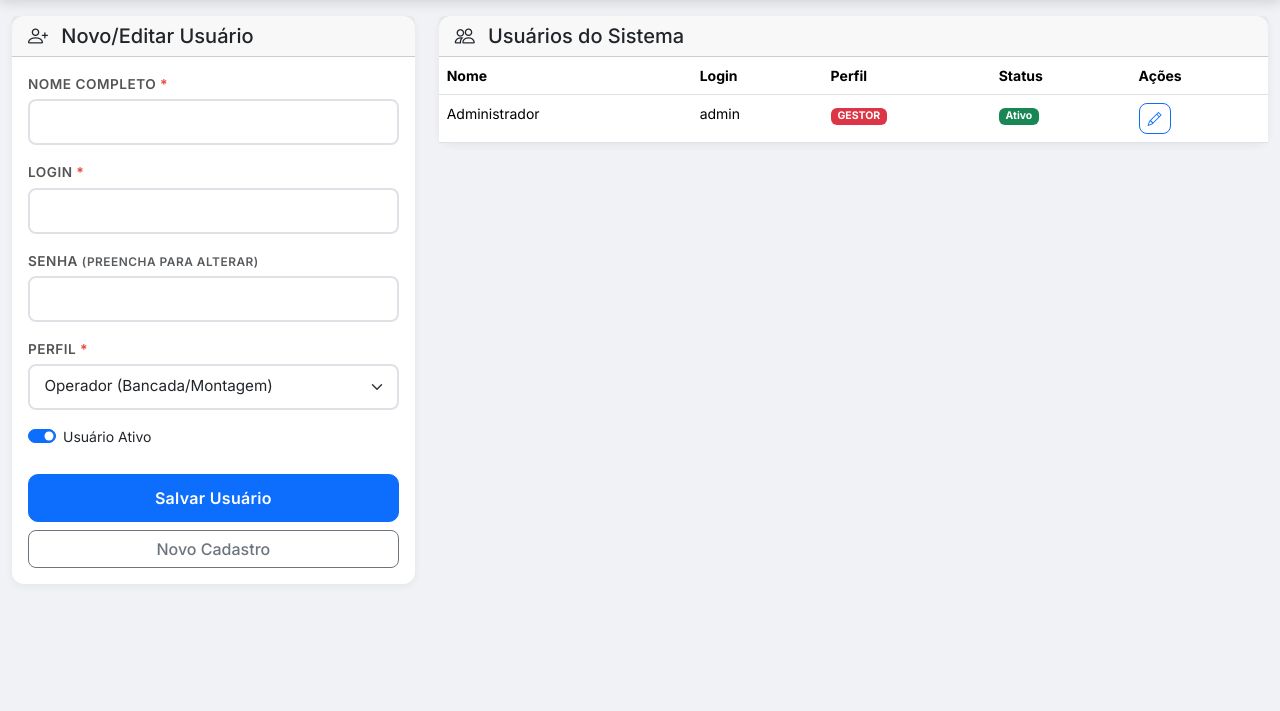
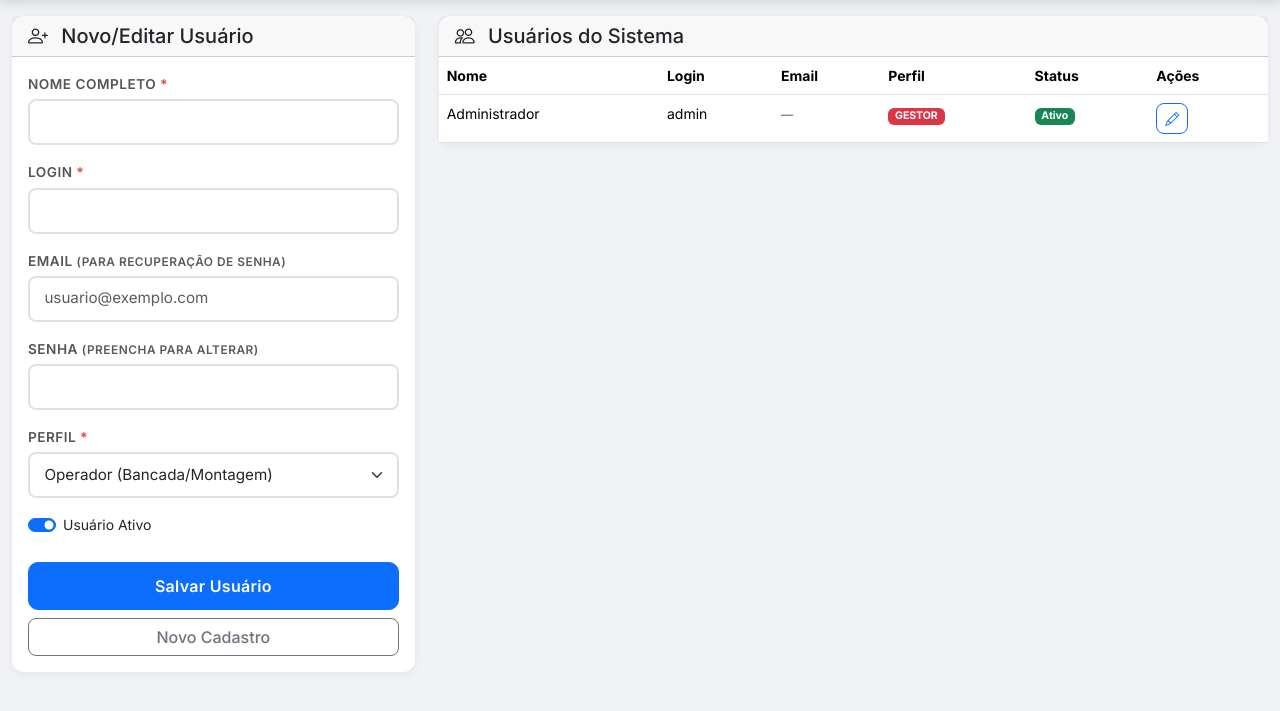
Before and after one commit to ronaldoldiniz/fim-digital, a PHP site: page /usuarios.php in a window 1280 px wide. Shown: the part 65-776 px from the top of the page. Run offline with PHP 8.4, Linux system fonts and the light colour scheme; a user stored in the database is signed in; data comes from the database, SQL or seed files in the repository.

Commit message:
Corrige token UTC, adiciona email na gestão de usuários

```diff
--- a/config/auth.php
+++ b/config/auth.php
@@ -113,7 +113,8 @@ function buscarUsuarioPorEmail(string $email): array|false {
 function gerarTokenRedefinicao(int $usuario_id): string|false {
     $pdo = getConnection();
     $token = bin2hex(random_bytes(32));
-    $expires = date('Y-m-d H:i:s', strtotime('+1 hour'));
+    // Usar UTC para evitar diferença de timezone entre PHP e MySQL
+    $expires = gmdate('Y-m-d H:i:s', strtotime('+1 hour'));
     $stmt = $pdo->prepare("INSERT INTO password_resets (usuario_id, token, expires_at) VALUES (?, ?, ?)");
     if ($stmt->execute([$usuario_id, $token, $expires])) {
         return $token;
@@ -130,7 +131,7 @@ function validarTokenRedefinicao(string $token): array|false {
         SELECT pr.*, u.id as user_id, u.nome, u.login, u.email
         FROM password_resets pr
         JOIN usuarios u ON pr.usuario_id = u.id
-        WHERE pr.token = ? AND pr.used_at IS NULL AND pr.expires_at > NOW()
+        WHERE pr.token = ? AND pr.used_at IS NULL AND pr.expires_at > UTC_TIMESTAMP()
         LIMIT 1
     ");
     $stmt->execute([$token]);
--- a/usuarios.php
+++ b/usuarios.php
@@ -14,9 +14,11 @@ if ($_SERVER['REQUEST_METHOD'] === 'POST') {
     $id = (int)($_POST['id'] ?? 0);
     $nome = trim($_POST['nome'] ?? '');
     $login = trim($_POST['login'] ?? '');
+    $email = trim($_POST['email'] ?? '');
     $senha = $_POST['senha'] ?? '';
     $perfil = $_POST['perfil'] ?? 'OPERADOR';
     $ativo = isset($_POST['ativo']) ? 1 : 0;
+    if ($email === '') $email = null;
 
     if (!$nome || !$login || (!$id && !$senha)) {
         $erro = 'Preencha todos os campos obrigatórios.';
@@ -26,22 +28,22 @@ if ($_SERVER['REQUEST_METHOD'] === 'POST') {
                 // Update
                 if ($senha) {
                     $hash = password_hash($senha, PASSWORD_DEFAULT);
-                    $stmt = $pdo->prepare("UPDATE usuarios SET nome=?, login=?, senha_hash=?, perfil=?, ativo=? WHERE id=?");
-                    $stmt->execute([$nome, $login, $hash, $perfil, $ativo, $id]);
+                    $stmt = $pdo->prepare("UPDATE usuarios SET nome=?, login=?, email=?, senha_hash=?, perfil=?, ativo=? WHERE id=?");
+                    $stmt->execute([$nome, $login, $email, $hash, $perfil, $ativo, $id]);
                 } else {
-                    $stmt = $pdo->prepare("UPDATE usuarios SET nome=?, login=?, perfil=?, ativo=? WHERE id=?");
-                    $stmt->execute([$nome, $login, $perfil, $ativo, $id]);
+                    $stmt = $pdo->prepare("UPDATE usuarios SET nome=?, login=?, email=?, perfil=?, ativo=? WHERE id=?");
+                    $stmt->execute([$nome, $login, $email, $perfil, $ativo, $id]);
                 }
                 $sucesso = 'Usuário atualizado com sucesso!';
             } else {
                 // Insert
                 $hash = password_hash($senha, PASSWORD_DEFAULT);
-                $stmt = $pdo->prepare("INSERT INTO usuarios (nome, login, senha_hash, perfil, ativo) VALUES (?,?,?,?,?)");
-                $stmt->execute([$nome, $login, $hash, $perfil, $ativo]);
+                $stmt = $pdo->prepare("INSERT INTO usuarios (nome, login, email, senha_hash, perfil, ativo) VALUES (?,?,?,?,?,?)");
+                $stmt->execute([$nome, $login, $email, $hash, $perfil, $ativo]);
                 $sucesso = 'Usuário criado com sucesso!';
             }
         } catch (Exception $e) {
-            $erro = 'Erro: o login já existe ou ocorreu falha no banco de dados.';
+            $erro = 'Erro: o login ou email já existe ou ocorreu falha no banco de dados.';
         }
     }
 }
@@ -70,6 +72,10 @@ headerHTML('Usuários', 'usuarios');
                     <div class="mb-3">
                         <label class="form-label obrigatorio">Login</label>
                         <input type="text" class="form-control" name="login" id="userLogin" required>
+                    </div>
+                    <div class="mb-3">
+                        <label class="form-label">Email <small class="text-muted">(para recuperação de senha)</small></label>
+                        <input type="email" class="form-control" name="email" id="userEmail" placeholder="usuario@exemplo.com">
                     </div>
                     <div class="mb-3">
                         <label class="form-label">Senha <small class="text-muted">(preencha para alterar)</small></label>
@@ -107,6 +113,7 @@ headerHTML('Usuários', 'usuarios');
                         <tr>
                             <th>Nome</th>
                             <th>Login</th>
+                            <th>Email</th>
                             <th>Perfil</th>
                             <th>Status</th>
                             <th>Ações</th>
@@ -117,6 +124,7 @@ headerHTML('Usuários', 'usuarios');
                             <tr>
                                 <td><?= sanitizar($u['nome']) ?></td>
                                 <td><?= sanitizar($u['login']) ?></td>
+                                <td><small><?= sanitizar($u['email'] ?? '') ?: '<span class="text-muted">—</span>' ?></small></td>
                                 <td>
                                     <?php
                                         $cores = ['OPERADOR'=>'secondary','ADMINISTRATIVO'=>'info','GESTOR'=>'danger'];
@@ -133,7 +141,7 @@ headerHTML('Usuários', 'usuarios');
                                 </td>
                                 <td>
                                     <button class="btn btn-sm btn-outline-primary"
-                                        onclick="editar(<?= $u['id'] ?>, '<?= sanitizar($u['nome']) ?>', '<?= sanitizar($u['login']) ?>', '<?= $u['perfil'] ?>', <?= $u['ativo'] ?>)">
+                                        onclick="editar(<?= $u['id'] ?>, '<?= sanitizar($u['nome']) ?>', '<?= sanitizar($u['login']) ?>', '<?= sanitizar($u['email'] ?? '') ?>', '<?= $u['perfil'] ?>', <?= $u['ativo'] ?>)">
                                         <i class="bi bi-pencil"></i>
                                     </button>
                                 </td>
@@ -147,10 +155,11 @@ headerHTML('Usuários', 'usuarios');
 </div>
 
 <script>
-function editar(id, nome, login, perfil, ativo) {
+function editar(id, nome, login, email, perfil, ativo) {
     document.getElementById('userId').value = id;
     document.getElementById('userNome').value = nome;
     document.getElementById('userLogin').value = login;
+    document.getElementById('userEmail').value = email;
     document.getElementById('userPerfil').value = perfil;
     document.getElementById('userAtivo').checked = (ativo == 1);
     document.getElementById('userSenha').required = false;
```
Also changed, not shown: recuperar_senha.php (+3 -4 lines).
